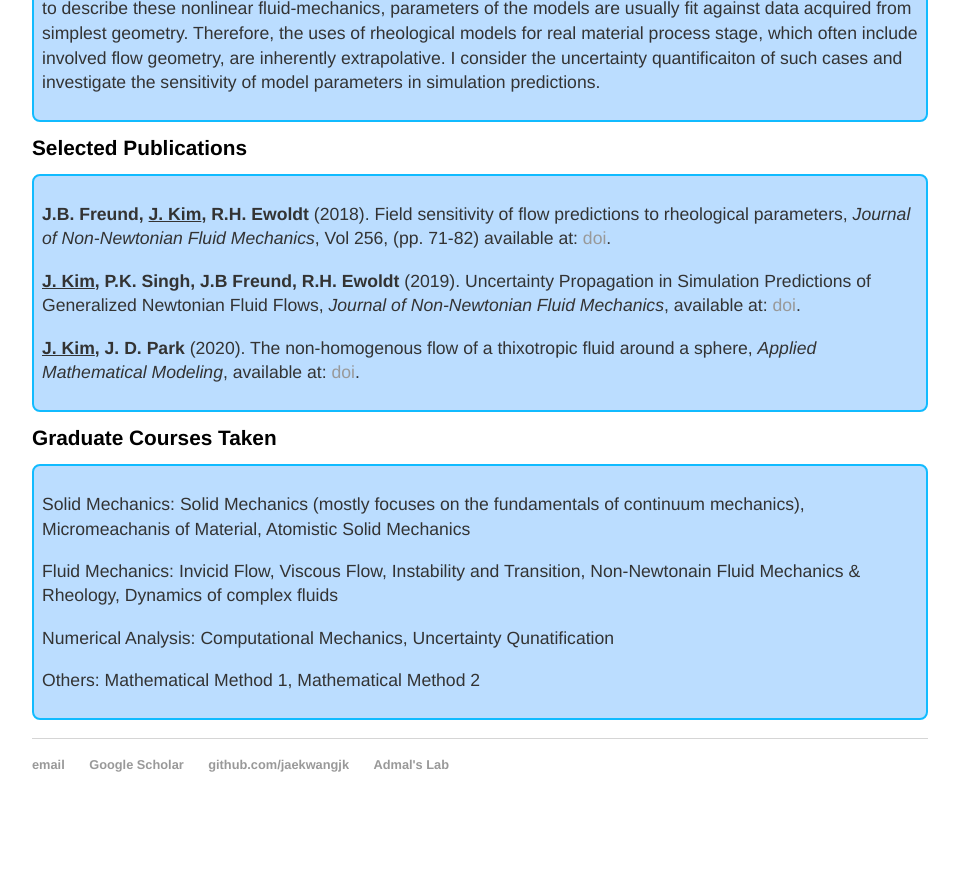
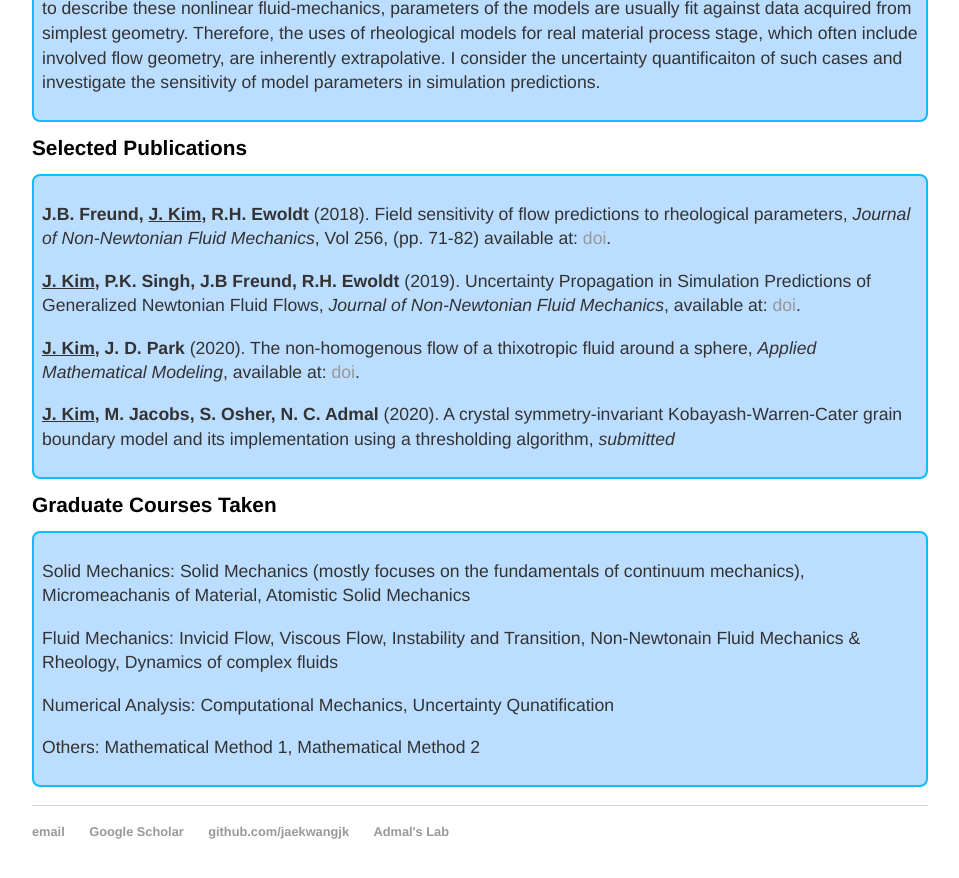
Before and after one commit to jaekwangjk/jaekwangjk.github.io, a Jekyll site: the page built from research.html, in a window 1280 px wide and 900 px high, scrolled down 1202 px. Shown: the top 878 px of the window, without its empty margins (160-1119 px from the left). Built offline with Jekyll 4.4.1, drawn with Linux system fonts in a browser that asks for light colours; before the commit the page ends 2035 px from its top, so only the background shows below that.

Commit message:
add publication

```diff
--- a/research.html
+++ b/research.html
@@ -89,6 +89,16 @@ title: Jaekwang Kim
 	<em> Applied Mathematical Modeling</em>,
 	available at: <a class="two" href="https://doi.org/10.1016/j.apm.2020.02.009">doi</a>.
 	</p>
+
+	<p>
+	<strong><u>J. Kim</u>, M. Jacobs, S. Osher, N. C. Admal</strong>
+	(2020). A crystal symmetry-invariant Kobayash-Warren-Cater grain boundary model
+	and its implementation using a thresholding algorithm,
+	<em>submitted</em>
+	</p>
+
+
+
 	</div>
 
 
```
